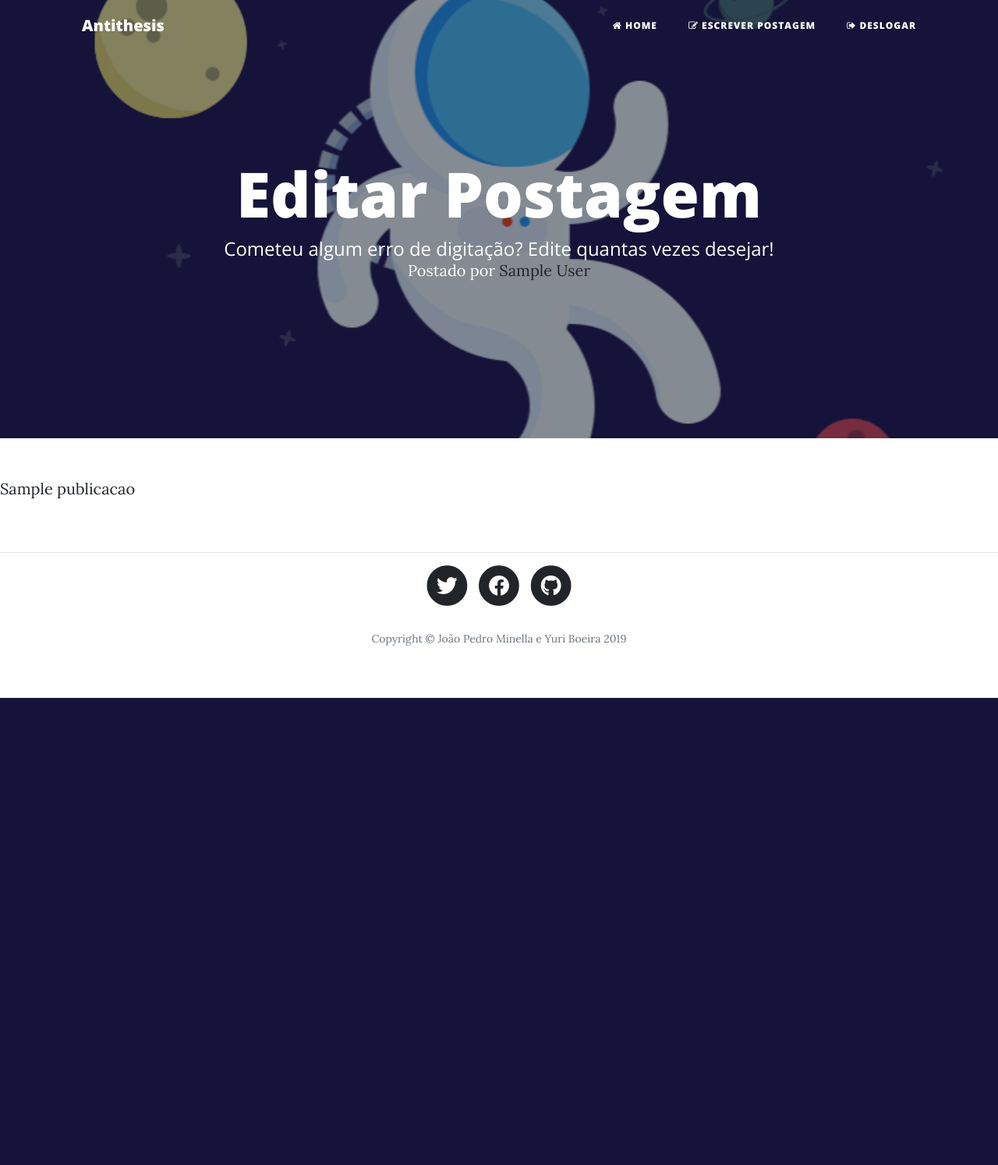
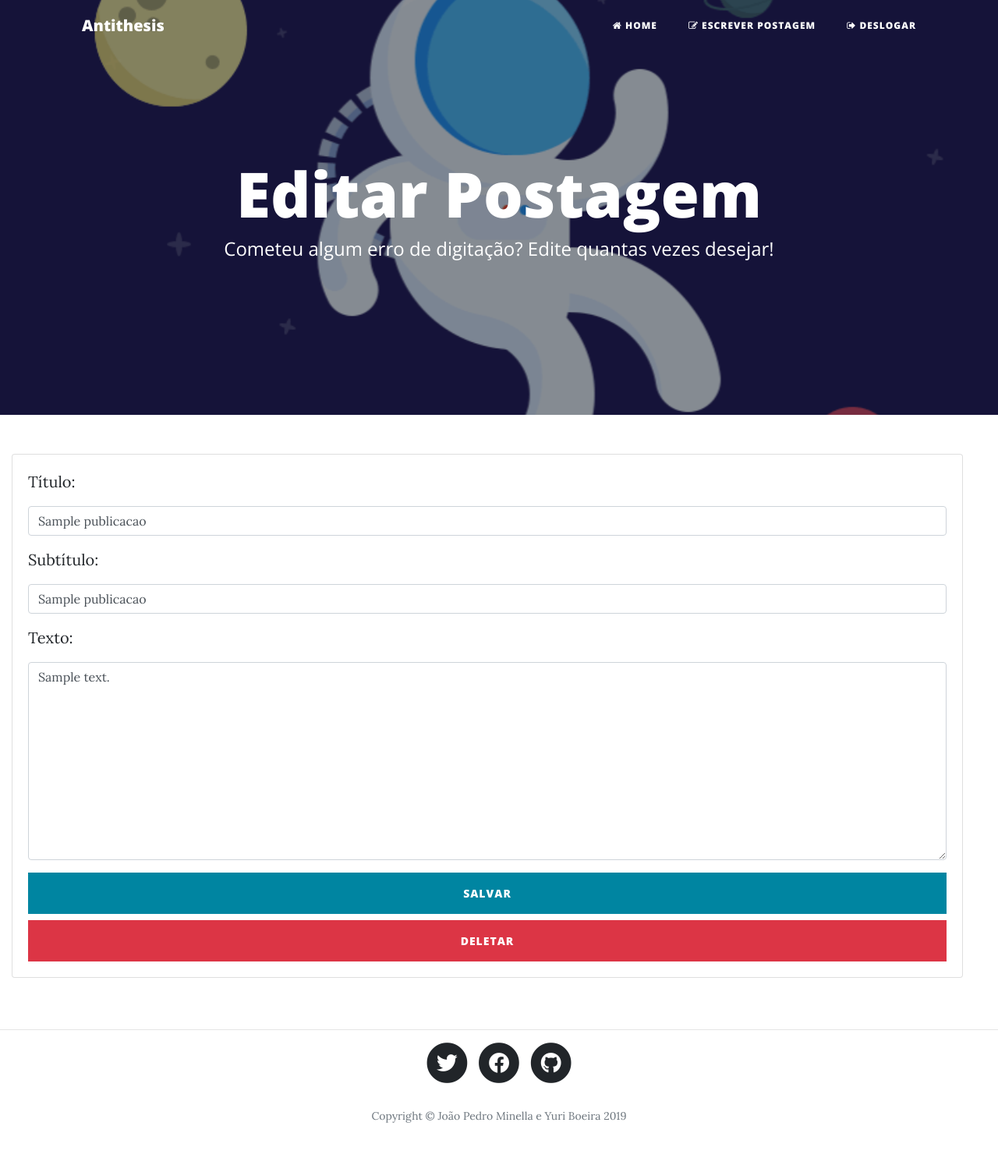
Before and after one commit to ifrs-alunos/TerraPlanagem, a Django app: page /cadastro_postagens/editar_postagem/1/ in a window 1280 px wide. Shown: the top 1494 px of the page at 78% size. Before the commit the page ends 895 px from the top, so only its background shows below. Run offline with Django 3.2, Linux system fonts and the light colour scheme; a user stored in the database is signed in; tables that the repository leaves empty hold one stand-in row (values such as "Sample post"); some libraries are stand-ins or nearby versions.

Commit message:
crud completo

```diff
--- a/antithesis/cadastro_postagens/templates/cadastro_postagens/editar.html
+++ b/antithesis/cadastro_postagens/templates/cadastro_postagens/editar.html
@@ -17,5 +17,26 @@
 {% endblock navMenu %}
 
 {% block content %}
-	{{ publicacao.title }}
+<div class="row col-md-12">
+	<div class="col-md-12 justify-content-center">
+		<div class="card auth-card">
+			<div class="card-body">
+				<form action="{% url 'cadastro_postagens:editar_postagem' publicacao.id %}" method="POST">
+					{% csrf_token %}
+
+					{% for field in form %}
+						<div class="form-group">
+							<label>{{ field.label_tag }}</label>
+							{{ field }}
+							{{ field.errors }}
+						</div>
+					{% endfor %}
+
+					<button class="btn btn-primary btn-block" type="submit" name="action">Salvar</button>
+					<a class="btn btn-danger btn-block" href="{% url 'cadastro_postagens:deletar_postagem' publicacao.id %}">Deletar</a>
+				</form>
+			</div>
+		</div>
+	</div>
+</div>
 {% endblock content %}
--- a/antithesis/cadastro_postagens/urls.py
+++ b/antithesis/cadastro_postagens/urls.py
@@ -5,5 +5,6 @@ app_name = 'cadastro_postagens'
 
 urlpatterns = [
 	path('', views.cadastro_postagens, name='cadastro_postagens'),
-	path('editar_postagem/<int:publicacao_id>/', views.editar_postagem, name='editar_postagem')
+	path('editar_postagem/<int:publicacao_id>/', views.editar_postagem, name='editar_postagem'),
+	path('deletar_postagem/<int:publicacao_id>/', views.deletar_postagem, name='deletar_postagem')
 ]
--- a/antithesis/cadastro_postagens/views.py
+++ b/antithesis/cadastro_postagens/views.py
@@ -21,10 +21,39 @@ def cadastro_postagens(request):
 	return redirect('home')
 
 def editar_postagem(request, publicacao_id):
-	publicacao = get_object_or_404(Publicacao, pk=publicacao_id)
+	if request.user.is_authenticated:
+		publicacao = get_object_or_404(Publicacao, pk=publicacao_id)
 
-	dados = {
-		'publicacao': publicacao,
-	}
+		if request.method == 'POST':
+			form = PublicacaoForm(request.POST, instance=publicacao)
 
-	return render(request, 'cadastro_postagens/editar.html', dados)
+			if form.is_valid():
+				post = form.save(commit=False)
+				post.user = request.user.usuario
+				post.save()
+
+				return redirect('home')
+		else:
+			form = PublicacaoForm(instance=publicacao)
+
+			dados = {
+				'publicacao': publicacao,
+				'form': form,
+			}
+
+			return render(request, 'cadastro_postagens/editar.html', dados)
+	else:
+		return redirect('home')
+
+def deletar_postagem(request, publicacao_id):
+	if request.user.is_authenticated:
+		publicacao = get_object_or_404(Publicacao, pk=publicacao_id)
+
+		try:
+			publicacao.delete()
+		except:
+			return render(request, 'cadastro_postagens/editar.html')
+
+		return redirect('home')
+	else:
+		return redirect('home')
--- a/antithesis/home/templates/base.html
+++ b/antithesis/home/templates/base.html
@@ -65,11 +65,6 @@
           <div class="{% block siteHeading %}{% endblock siteHeading %}">
             <h1>{% block tituloHome %}{% endblock tituloHome %}</h1>
             <h2 class="subheading">{% block subtituloHome %}{% endblock subtituloHome %}</h2>
-            {% if publicacao %}
-              <span class="meta">Postado por
-                <a href="#">{{ publicacao.user.user.get_full_name }}</a>
-              </span>
-            {% endif %}
           </div>
         </div>
       </div>
```
